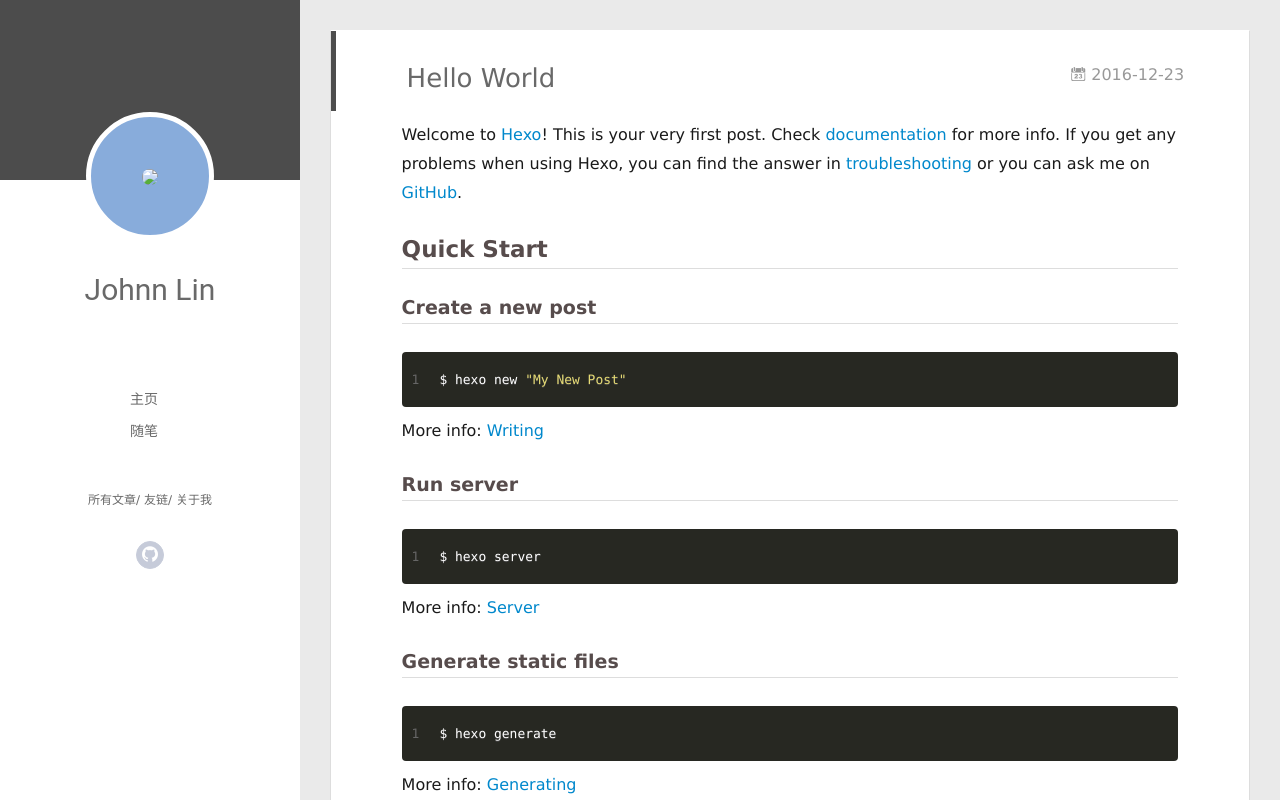
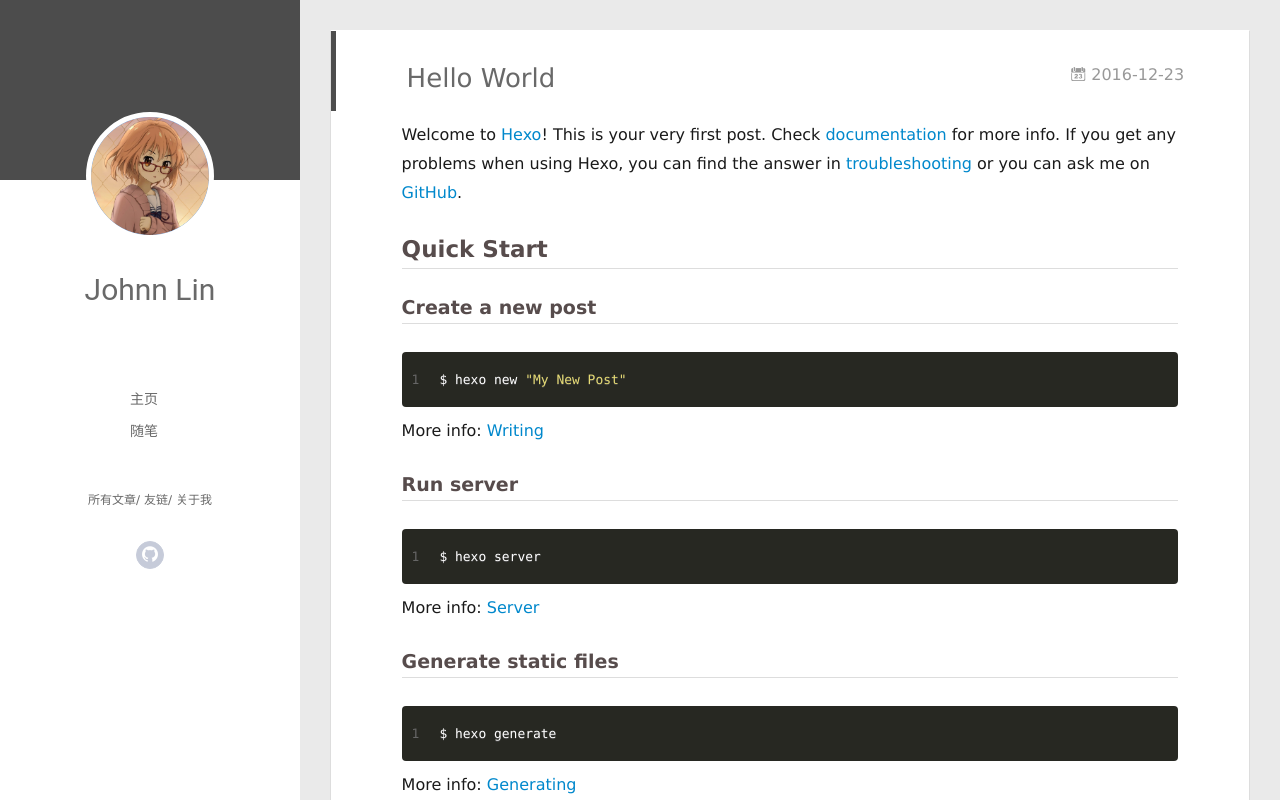
Before and after one commit to MingOf/MingOf.github.io, a plain HTML site: page 2016/12/23/hello-world/index.html in a window 1280 px wide. Drawn offline with Linux system fonts and the light colour scheme.

Commit message:
Site updated: 2016-12-23 13:54:41

```diff
--- a/2016/12/23/hello-world/index.html
+++ b/2016/12/23/hello-world/index.html
@@ -42,7 +42,7 @@
 <div class="intrude-less">
 	<header id="header" class="inner">
 		<a href="/" class="profilepic">
-			<img src="null" class="js-avatar">
+			<img src="/images/haha.jpg" class="js-avatar">
 		</a>
 
 		<hgroup>
@@ -99,7 +99,7 @@
 	<div class="intrude-less">
 		<header id="header" class="inner">
 			<div class="profilepic">
-				<img src="null" class="js-avatar">
+				<img src="/images/haha.jpg" class="js-avatar">
 			</div>
 			<hgroup>
 			  <h1 class="header-author">Johnn Lin</h1>
```
Also changed, not shown: archives/2016/12/index.html (+2 -2 lines), archives/2016/index.html (+2 -2 lines), archives/index.html (+2 -2 lines), index.html (+2 -2 lines), images/haha.jpg (added).
